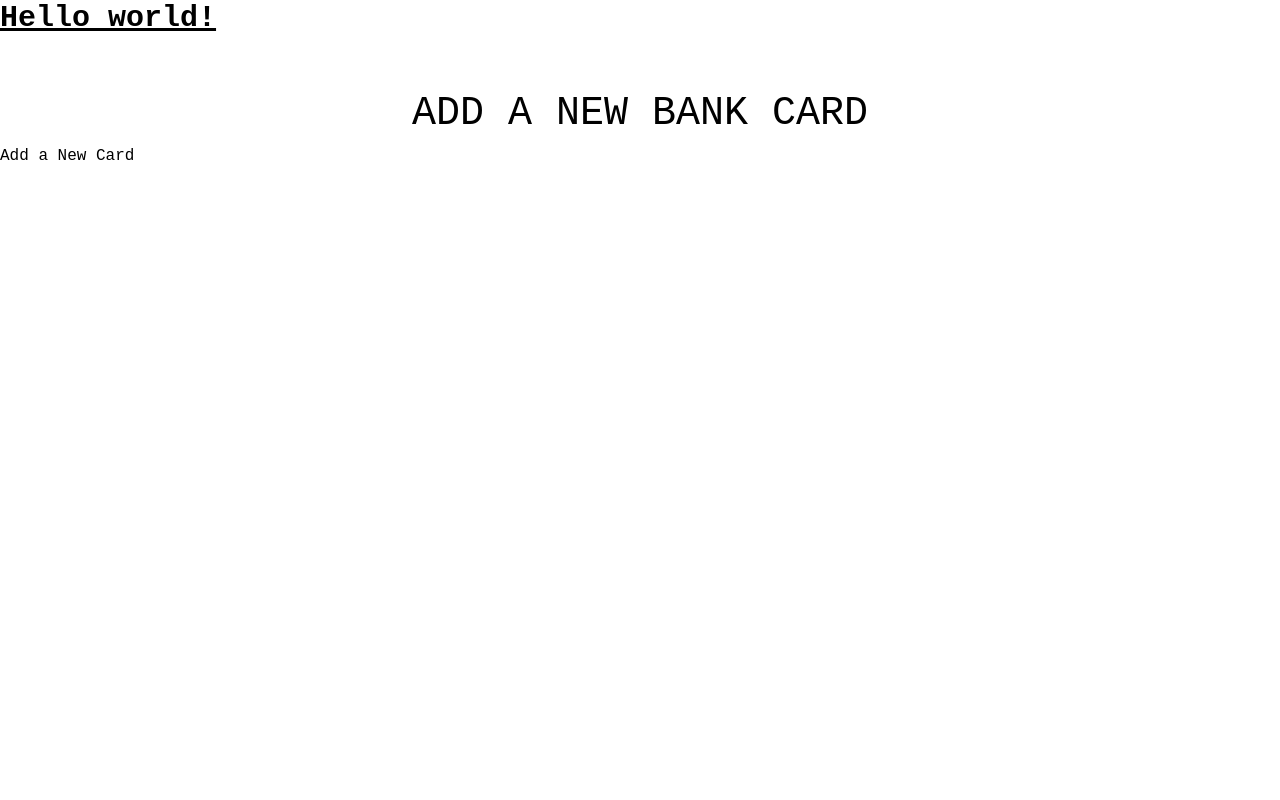
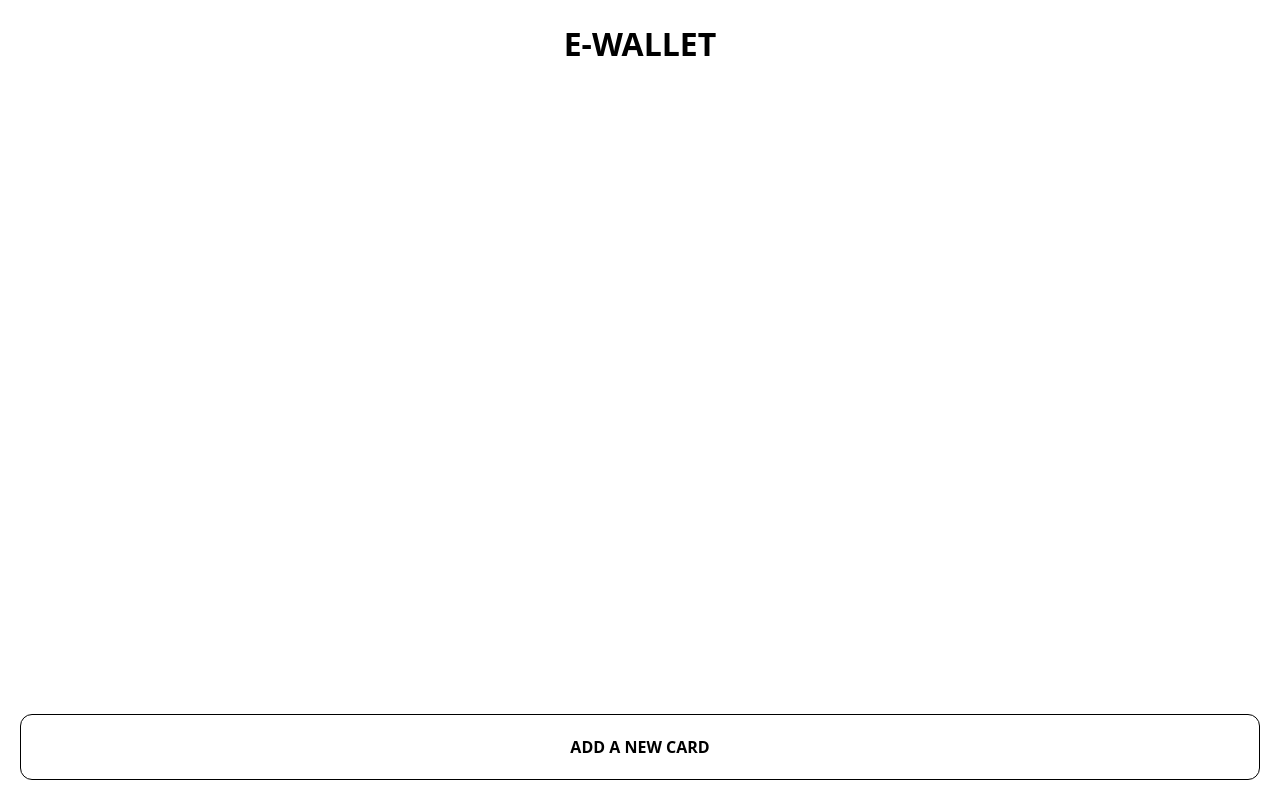
Before and after one commit to yanniro2/E-Wallet, a React (Vite) app: page / in a window 1280 px wide. Built offline with nearby package versions, Linux system fonts and the light colour scheme; a web font is replaced by a local one.

Commit message:
Fix home sections

```diff
--- a/src/Components/Card.jsx
+++ b/src/Components/Card.jsx
@@ -6,7 +6,7 @@ import EvilIcon from '../assets/vendor-evil.svg';
 import NinjaIcon from '../assets/vendor-ninja.svg';
 import ChipDark from '../assets/chip-dark.svg';
 import ChipLight from '../assets/chip-light.svg';
-import './card-styles.css'; // Import styles
+// import './card-styles.css'; // Import styles
 
 const getVendorClass = (vendor) => {
   return `card card-preview color-${vendor.replace(/\s+/g, '-').toLowerCase()}`;
--- a/src/Components/CardForm.jsx
+++ b/src/Components/CardForm.jsx
@@ -2,7 +2,7 @@ import React from 'react';
 import { useDispatch } from 'react-redux';
 import { useNavigate } from 'react-router-dom'; // Import useNavigate
 import { addCard } from '../Redux/CardSlice';
-import './card-form.css';
+// import './card-form.css';
 
 const CardForm = ({ cardDetails, setCardDetails }) => {
   const dispatch = useDispatch();
--- a/src/Components/CardPreview.jsx
+++ b/src/Components/CardPreview.jsx
@@ -5,7 +5,7 @@ import EvilIcon from '../assets/vendor-evil.svg';
 import NinjaIcon from '../assets/vendor-ninja.svg';
 import ChipDark from '../assets/chip-dark.svg';
 import ChipLight from '../assets/chip-light.svg';
-import './card-form.css';
+// import './card-form.css';
 
 const CardPreview = ({ cardDetails }) => {
   // Function to get the corresponding SVG based on the vendor
--- a/src/Components/CardStack.jsx
+++ b/src/Components/CardStack.jsx
@@ -1,7 +1,7 @@
 import React, { useState } from 'react';
 import { useSelector } from 'react-redux';
 import Card from './Card';
-import './card-styles.css'; // Import styles
+// import './card-styles.css'; // Import styles
 
 const CardStack = ({ cards }) => {
   const [activeCardId, setActiveCardId] = useState(null); // State to track the active card ID
--- a/src/Components/Top.jsx
+++ b/src/Components/Top.jsx
@@ -1,10 +1,10 @@
 import React from 'react';
-import './card-form.css'
+// import './card-form.css'
 
 const Top = () => {
   return (
-    <header className="top-header">
-      <h1 className="home-link">ADD A NEW BANK CARD</h1>
+    <header className="text-center">
+      <h1 className="text-[2rem] font-semibold uppercase">E-wallet</h1>
     </header>
   );
 };
--- a/src/Views/AddCard.jsx
+++ b/src/Views/AddCard.jsx
@@ -6,7 +6,7 @@ import { useNavigate } from 'react-router-dom'; // Import useNavigate from 'reac
 import Top from '../Components/Top';
 import CardForm from '../Components/CardForm';
 import CardPreview from '../Components/CardPreview';
-import '../Components/card-form.css'; // Your AddCard component's CSS
+// import '../Components/card-form.css'; // Your AddCard component's CSS
 
 const AddCard = () => {
   const dispatch = useDispatch();
--- a/src/Views/Home.jsx
+++ b/src/Views/Home.jsx
@@ -31,15 +31,16 @@ const Home = () => {
   };
 
   return (
-    <div className="home">
-      <h1 className="text-3xl font-bold underline">Hello world!</h1>
+    <div className="w-screen h-screen flex flex-col items-center p-5 justify-between">
       <Top />
       <CardStack
         cards={cards}
         activeCardIndex={activeCardIndex}
         getVendorIconPath={getVendorIconPath}
       />
-      <Link to="/addcard" className="add-card-link">
+      <Link
+        to="/addcard"
+        className="uppercase font-semibold border border-black rounded-xl w-full text-center p-5 flex items-center justify-center cursor-pointer hover:bg-black hover:text-white transition-all">
         Add a New Card
       </Link>
     </div>
```
Also changed, not shown: src/Components/#card-form.css (renamed from src/Components/card-form.css), src/Components/#card-styles.css (renamed from src/Components/card-styles.css).
